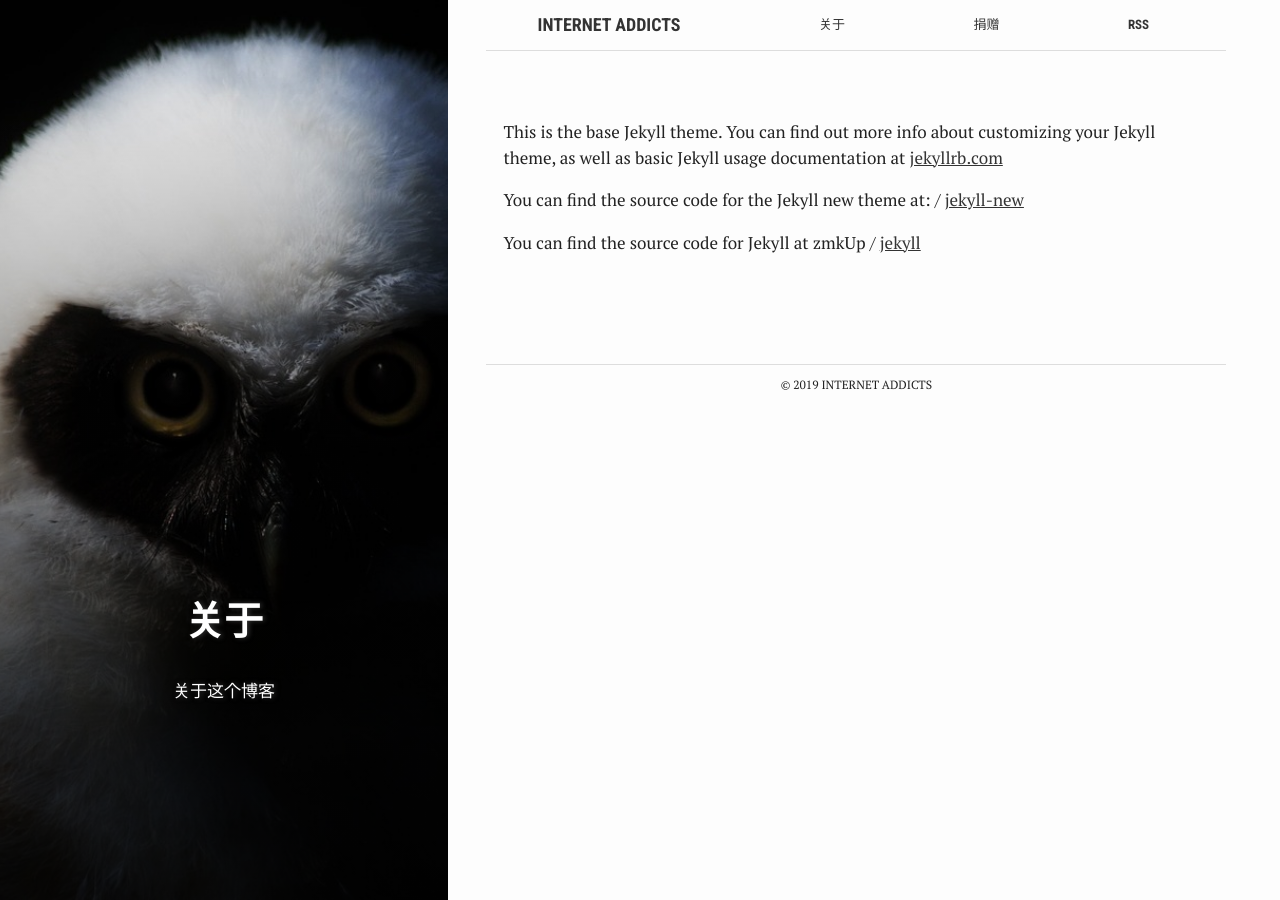
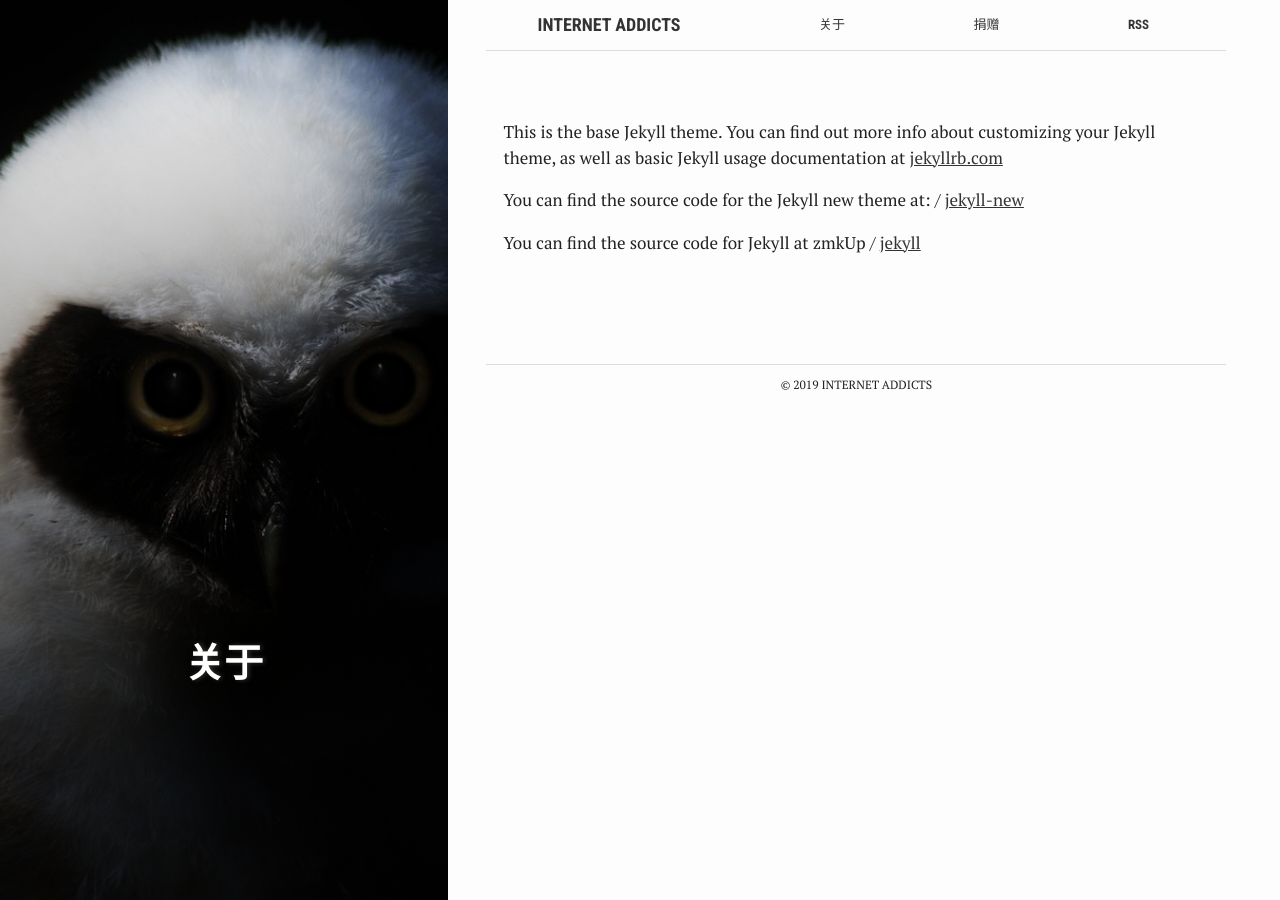
Before and after one commit to zmkUp/zmkUp.github.io, a Jekyll site: the page built from about.md, in a window 1280 px wide. Built offline with Jekyll 4.4.1, drawn with Linux system fonts in a browser that asks for light colours.

Commit message:
Update about.md

```diff
--- a/about.md
+++ b/about.md
@@ -2,9 +2,9 @@
 bg: "owl.jpg"
 layout: page
 title: "关于"
-crawlertitle: "Why and how this blog was created"
+crawlertitle: "关于"
 permalink: /about/
-summary: "关于这个博客"
+summary: ""
 active: about
 ---
 
```
